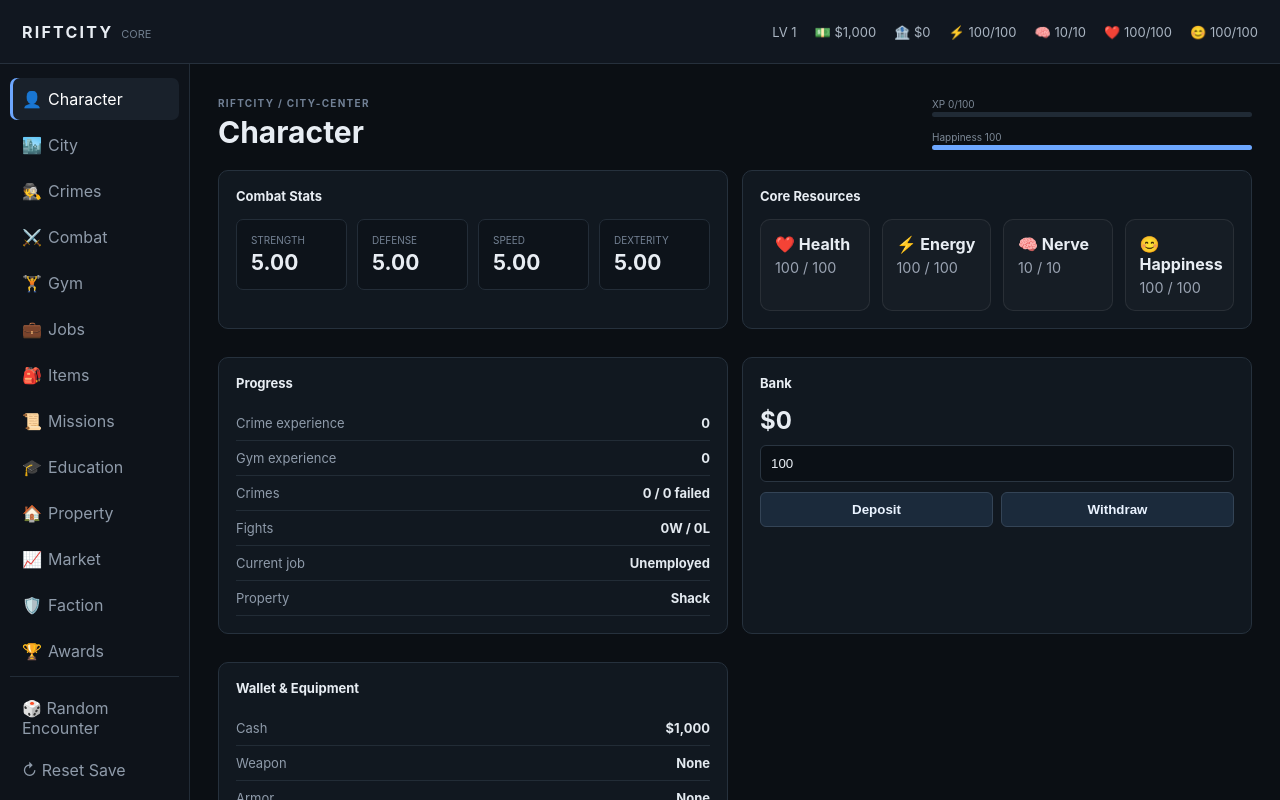
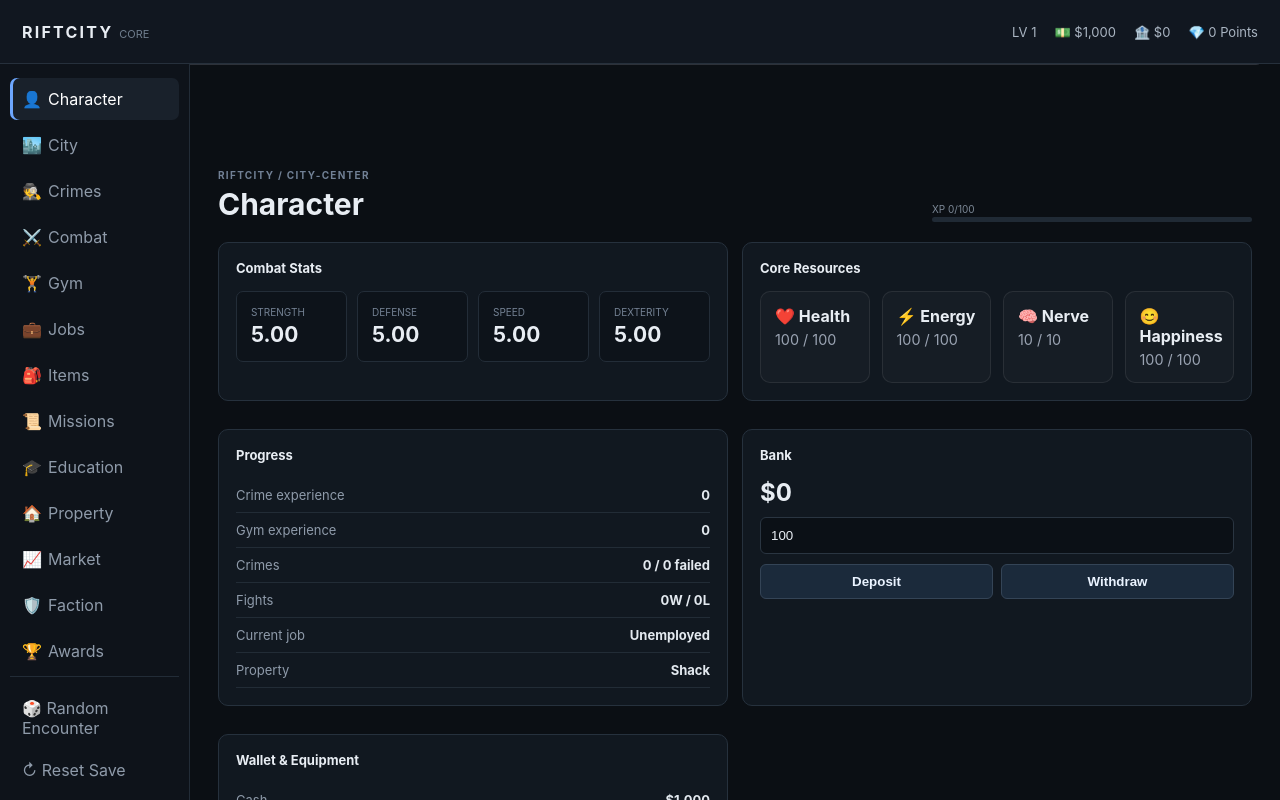
Before and after one commit to Arctic403/Ironvale, a React (Vite) app: page / in a window 1280 px wide. Shown: the top 800 px of the page. Built offline with nearby package versions, Linux system fonts and the light colour scheme.

Commit message:
Update App.tsx

```diff
--- a/src/App.tsx
+++ b/src/App.tsx
@@ -756,6 +756,13 @@ export function useRiftCity() {
 function App() {
   const g = useRiftCity();
   const levelInfo = getLevel(g.gameState.xp);
+  const maxHappy = getProperty(g.gameState.ownedProperty)?.maxHappiness ?? 100;
+
+  const energyPct = Math.min(100, (g.gameState.energy / MAX_ENERGY) * 100);
+  const nervePct = Math.min(100, (g.gameState.nerve / g.maxNerve) * 100);
+  const happyPct = Math.min(100, (g.gameState.happiness / maxHappy) * 100);
+  const lifePct = Math.min(100, (g.gameState.health / g.maxHealth) * 100);
+
   const nav: { id: Screen; label: string; icon: string }[] = [
     { id: "character", label: "Character", icon: "👤" },
     { id: "city", label: "City", icon: "🏙️" },
@@ -771,25 +778,69 @@ function App() {
     { id: "faction", label: "Faction", icon: "🛡️" },
     { id: "awards", label: "Awards", icon: "🏆" },
   ];
+
   const title = nav.find((n) => n.id === g.currentScreen)?.label || "RiftCity";
 
   return (
     <div className="app-shell">
+      {/* HEADER BAR */}
       <header className="topbar">
         <div>
           <strong>RIFTCITY</strong>
-          <span className="muted">CORE</span>
+          <span className="muted" style={{ marginLeft: "6px" }}>CORE</span>
         </div>
         <div className="topstats">
           <span>LV {g.level}</span>
           <span>💵 {money(g.gameState.cash)}</span>
           <span>🏦 {money(g.gameState.bank)}</span>
-          <span>⚡ {g.gameState.energy}/{MAX_ENERGY}</span>
-          <span>🧠 {g.gameState.nerve}/{g.maxNerve}</span>
-          <span>❤️ {Math.floor(g.gameState.health)}/{g.maxHealth}</span>
-          <span>😊 {Math.floor(g.gameState.happiness)}/{getProperty(g.gameState.ownedProperty)?.maxHappiness ?? 100}</span>
+          <span>💎 {g.gameState.points} Points</span>
         </div>
       </header>
+
+      {/* RESOURCE BARS PANEL */}
+      <section style={styles.resourcePanel}>
+        <div style={styles.meterContainer}>
+          <div style={styles.meterHeader}>
+            <span style={{ ...styles.meterTitle, color: '#e74c3c' }}>⚡ Energy</span>
+            <span>{g.gameState.energy} / {MAX_ENERGY}</span>
+          </div>
+          <div style={styles.track}>
+            <div style={{ ...styles.fill, width: `${energyPct}%`, backgroundColor: '#e74c3c' }} />
+          </div>
+        </div>
+
+        <div style={styles.meterContainer}>
+          <div style={styles.meterHeader}>
+            <span style={{ ...styles.meterTitle, color: '#e67e22' }}>🔥 Nerve</span>
+            <span>{g.gameState.nerve} / {g.maxNerve}</span>
+          </div>
+          <div style={styles.track}>
+            <div style={{ ...styles.fill, width: `${nervePct}%`, backgroundColor: '#e67e22' }} />
+          </div>
+        </div>
+
+        <div style={styles.meterContainer}>
+          <div style={styles.meterHeader}>
+            <span style={{ ...styles.meterTitle, color: '#f1c40f' }}>😊 Happiness</span>
+            <span>{Math.floor(g.gameState.happiness)} / {maxHappy}</span>
+          </div>
+          <div style={styles.track}>
+            <div style={{ ...styles.fill, width: `${happyPct}%`, backgroundColor: '#f1c40f' }} />
+          </div>
+        </div>
+
+        <div style={styles.meterContainer}>
+          <div style={styles.meterHeader}>
+            <span style={{ ...styles.meterTitle, color: '#2ecc71' }}>❤️ Life</span>
+            <span>{Math.floor(g.gameState.health)} / {g.maxHealth}</span>
+          </div>
+          <div style={styles.track}>
+            <div style={{ ...styles.fill, width: `${lifePct}%`, backgroundColor: '#2ecc71' }} />
+          </div>
+        </div>
+      </section>
+
+      {/* SIDEBAR NAVIGATION */}
       <aside className="sidebar">
         {nav.map((n) => (
           <button className={g.currentScreen === n.id ? "nav active" : "nav"} onClick={() => g.setCurrentScreen(n.id)} key={n.id}>
@@ -808,6 +859,8 @@ function App() {
           </button>
         </div>
       </aside>
+
+      {/* MAIN CONTENT AREA */}
       <main className="content">
         <div className="page-head">
           <div>
@@ -821,16 +874,12 @@ function App() {
                 <i style={{ width: `${levelInfo.currentXp}%` }} />
               </div>
             </div>
-            <div>
-              <small>Happiness {Math.floor(g.gameState.happiness)}</small>
-              <div className="bar">
-                <i style={{ width: `${Math.min(100, g.gameState.happiness)}%` }} />
-              </div>
-            </div>
           </div>
         </div>
+
         {g.gameState.jailUntil && <div className="alert jail">🔒 JAILED · {formatTime(timeLeft(g.gameState.jailUntil))} remaining</div>}
         {g.gameState.hospitalUntil && <div className="alert hospital">🏥 HOSPITAL · {formatTime(timeLeft(g.gameState.hospitalUntil))} remaining</div>}
+
         {g.currentScreen === "character" && <Character g={g} />}
         {g.currentScreen === "city" && <City g={g} />}
         {g.currentScreen === "crimes" && <Crimes g={g} />}
@@ -844,9 +893,10 @@ function App() {
         {g.currentScreen === "market" && <Market g={g} />}
         {g.currentScreen === "faction" && <Faction g={g} />}
         {g.currentScreen === "awards" && <Awards g={g} />}
+
         <section className="panel activity">
           <div className="panel-title">
-            <span>Activity</span>
+            <span>Activity Log</span>
             <small>Latest events</small>
           </div>
           {g.gameState.activities.slice(0, 10).map((a) => (
@@ -858,6 +908,7 @@ function App() {
           ))}
         </section>
       </main>
+
       {g.encounter && (
         <div className="modal-backdrop">
           <div className="modal">
@@ -1423,4 +1474,44 @@ function Awards({ g }: { g: ReturnType<typeof useRiftCity> }) {
   );
 }
 
+// INLINE RESOURCE BAR STYLES
+const styles: { [key: string]: React.CSSProperties } = {
+  resourcePanel: {
+    display: 'grid',
+    gridTemplateColumns: 'repeat(auto-fit, minmax(180px, 1fr))',
+    gap: '12px',
+    backgroundColor: '#1b1d22',
+    padding: '12px 16px',
+    borderRadius: '8px',
+    margin: '12px 16px',
+    border: '1px solid #2d3139',
+  },
+  meterContainer: {
+    display: 'flex',
+    flexDirection: 'column',
+    gap: '4px',
+  },
+  meterHeader: {
+    display: 'flex',
+    justifyContent: 'space-between',
+    fontSize: '0.8rem',
+    fontWeight: '600',
+    color: '#a0a5b1',
+  },
+  meterTitle: {
+    fontWeight: 'bold',
+  },
+  track: {
+    width: '100%',
+    height: '8px',
+    backgroundColor: '#0f1013',
+    borderRadius: '4px',
+    overflow: 'hidden',
+  },
+  fill: {
+    height: '100%',
+    transition: 'width 0.3s ease-in-out',
+  },
+};
+
 export default App;
```
